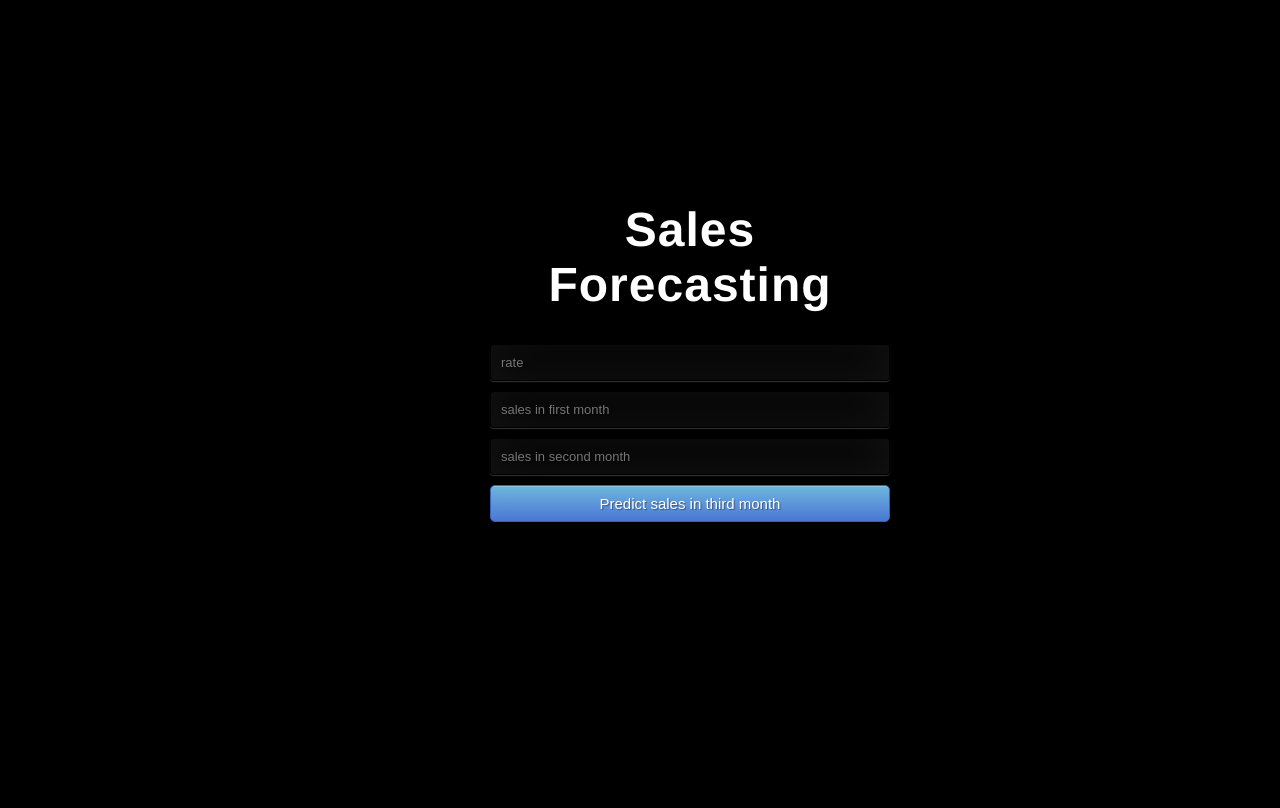
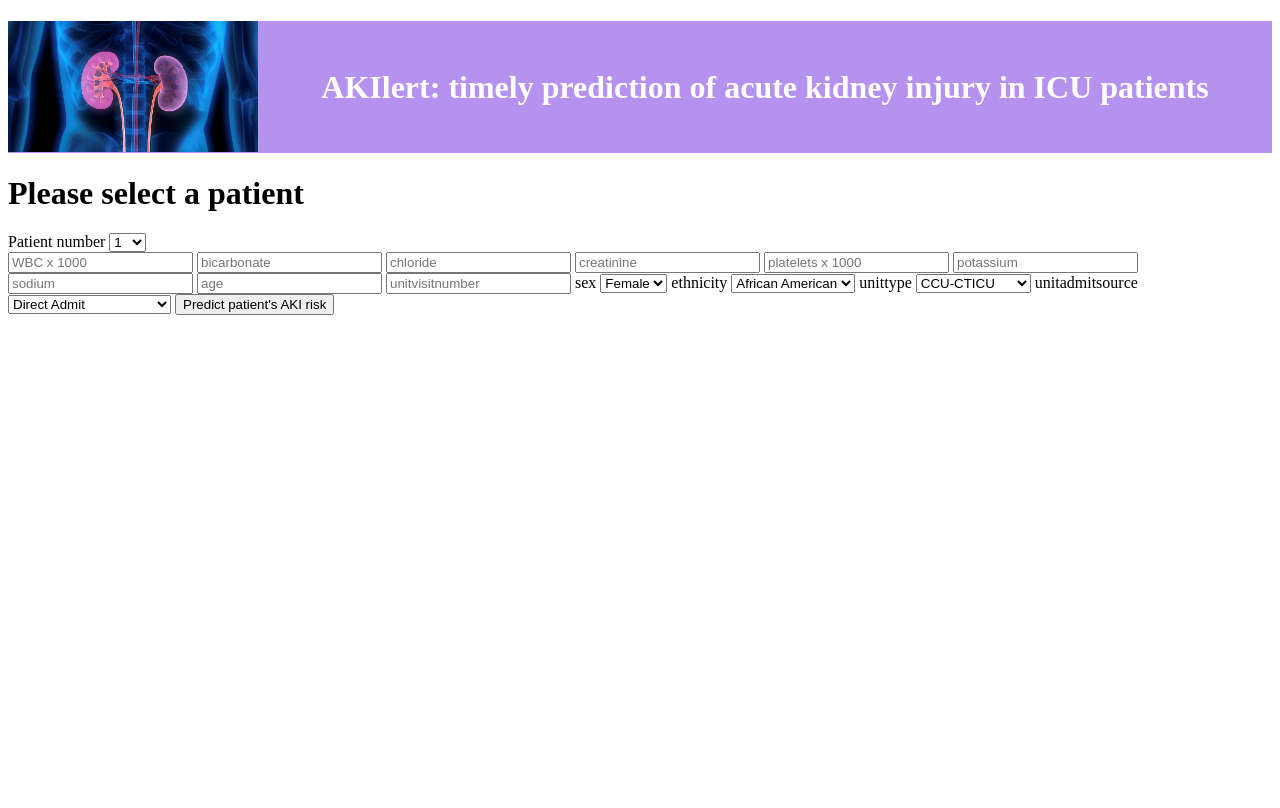
Before and after one commit to zhakhverdyan/AKIlert-app, a Flask app: page / in a window 1280 px wide. After the commit the page ends 315 px from the top, so only its background shows below. Run offline with Flask 2, Linux system fonts and the light colour scheme; parts of the project's set-up code (start-up, migrations or seed data) failed here and were passed over.

Commit message:
initial commit

```diff
--- a/app.py
+++ b/app.py
@@ -1,4 +1,7 @@
 import numpy as np
+import pandas as pd
+import csv
+from collections import OrderedDict
 from flask import Flask, request, jsonify, render_template
 import pickle
 
@@ -11,14 +14,35 @@ def home():
 
 @app.route('/predict',methods=['POST'])
 def predict():
+    d = OrderedDict()
+    with open('column_names.csv') as csvfile:
+        csvreader = csv.reader(csvfile)
+        for row in csvreader:
+            for name in row:
+                d[name] = 0
 
-    int_features = [int(x) for x in request.form.values()]
-    final_features = [np.array(int_features)]
-    prediction = model.predict(final_features)
+    # numerical features, update to actual values
+    num_feat = ["WBC x 1000", "bicarbonate", "chloride", "creatinine", "platelets x 1000", "potassium",\
+         "sodium", "age", "unitvisitnumber"]
+    for feat in num_feat:
+        value = request.form[feat]
+        d[feat] = value
 
-    output = round(prediction[0], 2)
+    # categorical features, update selected values to 1
+    cat_feat = ["sex", "ethnicity", "unittype", "unitadmitsource"]
+    for feat in cat_feat:
+        value = request.form[feat]
+        key_value = feat+'_'+value
+        if key_value in d.keys():
+            d[key_value] = 1
 
-    return render_template('index.html', prediction_text='Sales should be $ {}'.format(output))
+    record = pd.DataFrame(dict(d), columns=list(d.keys()), index=[0])
+    final_features = record.values
+    prediction = np.squeeze(model.predict_proba(final_features.reshape(1, -1)))
+
+    output = round(prediction[1], 3)
+
+    return render_template('index.html', prediction_text='Patient risk is {}'.format(output))
 
 @app.route('/results',methods=['POST'])
 def results():
@@ -26,7 +50,7 @@ def results():
     data = request.get_json(force=True)
     prediction = model.predict([np.array(list(data.values()))])
 
-    output = prediction[0]
+    output = prediction[1]
     return jsonify(output)
 
 if __name__ == "__main__":
--- a/templates/index.html
+++ b/templates/index.html
@@ -1,28 +1,104 @@
-<!DOCTYPE html>
-<html >
+<!doctype html>
+<html>
 <head>
-  <meta charset="UTF-8">
-  <title>Deployment Tutorial 1</title>
-  <link href='https://fonts.googleapis.com/css?family=Pacifico' rel='stylesheet' type='text/css'>
-<link href='https://fonts.googleapis.com/css?family=Arimo' rel='stylesheet' type='text/css'>
-<link href='https://fonts.googleapis.com/css?family=Hind:300' rel='stylesheet' type='text/css'>
-<link href='https://fonts.googleapis.com/css?family=Open+Sans+Condensed:300' rel='stylesheet' type='text/css'>
-<link rel="stylesheet" href="{{ url_for('static', filename='css/style.css') }}">
+    <title>AKIlert demonstration</title>
+    <style type="text/css">
+        .h1 {color:rgb(255, 255, 255);}
+        .h2 {color: rgb(0,0,0)}
+        .header{
+            text-align: center;
+            background-color: rgb(181, 145, 240);
+            color:rgb(255, 255, 255);
+            height: 132px;
+            line-height: 132px;
+        }
+        .chart{
+            margin-top: 30px;
+            text-align: center;
+        }
+    </style>
+</head>
+<body>
 
-</head>
+  <div class="header">
+      <img src="{{url_for('static', filename='PHM_Natl-Kidney-Mnth_header.jpg')}}" align="left" width="250"/>
+      <h1>
+          AKIlert: timely prediction of acute kidney injury in ICU patients
+      </h1>
+  </div>
 
-<body style="background: #000;">
- <div class="login">
-	<h1>Sales Forecasting</h1>
+
+
+<body style="background: rgb(256, 256, 256);">
+ <div class="features">
+	<h1>Please select a patient</h1>
 
      <!-- Main Input For Receiving Query to our ML -->
+     <label for="patient">Patient number</label>
+       <select id="patient" name="patient">
+        <option value="Patient 1">1</option>
+        <option value="Patient 2">2</option>
+        <option value="Patient 3">3</option>
+        <option value="Patient 4">4</option>
+        <option value="Patient 5">5</option>
+        <option value="Patient 6">6</option>
+        <option value="Patient 7">7</option>
+        <option value="Patient 8">8</option>
+        <option value="Patient 9">9</option>
+        <option value="Patient 10">10</option>
+       </select>
+
     <form action="{{ url_for('predict')}}"method="post">
-    	<input type="text" name="rate" placeholder="rate" required="required" />
-        <input type="text" name="sales in first month" placeholder="sales in first month" required="required" />
-		<input type="text" name="sales in second month" placeholder="sales in second month" required="required" />
+      <input type="number" name="WBC x 1000" placeholder="WBC x 1000" required="required" />
+      <input type="number" name="bicarbonate" placeholder="bicarbonate" required="required" />
+      <input type="number" name="chloride" placeholder="chloride" required="required" />
+      <input type="number" name="creatinine" placeholder="creatinine" required="required" />
+      <input type="number" name="platelets x 1000" placeholder="platelets x 1000" required="required" />
+      <input type="number" name="potassium" placeholder="potassium" required="required" />
+      <input type="number" name="sodium" placeholder="sodium" required="required" />
+      <input type="number" name="age" placeholder="age" required="required" />
+      <input type="number" name="unitvisitnumber" placeholder="unitvisitnumber" required="required" />
 
+      <label for="sex">sex</label>
+       <select id="sex" name="sex">
+        <option value="Female">Female</option>
+        <option value="Male">Male</option>
+       </select>
 
-        <button type="submit" class="btn btn-primary btn-block btn-large">Predict sales in third month</button>
+       <label for="ethnicity">ethnicity</label>
+       <select id="ethnicity" name="ethnicity">
+        <option value="African American">African American</option>
+        <option value="Asian">Asian</option>
+        <option value="Caucasian">Caucasian</option>
+        <option value="Hispanic">Hispanic</option>
+        <option value="Native American">Native American</option>
+        <option value="Other/Unknown">Other/Unknown</option>
+       </select>
+
+       <label for="unittype">unittype</label>
+       <select id="unittype" name="unittype">
+        <option value="CCU-CTICU">CCU-CTICU</option>
+        <option value="CTICU">CTICU</option>
+        <option value="Med-Surg ICU">Med-Surg ICU</option>
+        <option value="MICU">MICU</option>
+        <option value="Neuro ICU">Neuro ICU</option>
+        <option value="SICU">Other/Unknown</option>
+       </select>
+
+       <label for="unitadmitsource">unitadmitsource</label>
+       <select id="unitadmitsource" name="unitadmitsource">
+        <option value="Direct Admit">Direct Admit</option>
+        <option value="Emergency Department">Emergency Department</option>
+        <option value="Floor">Floor</option>
+        <option value="ICU to SDU">ICU to SDU</option>
+        <option value="Operating Room">Operating Room</option>
+        <option value="Other Hospital">Other Hospital</option>
+        <option value="Other ICU">Other ICU</option>
+        <option value="Recovery Room">Recovery Room</option>
+        <option value="Step-Down Unit (SDU)">Step-Down Unit (SDU)</option>
+       </select>
+
+      <button type="submit" class="btn btn-primary btn-block btn-large">Predict patient's AKI risk</button>
     </form>
 
    <br>
```
Also changed, not shown: column_names.csv (added, +1 -0 lines), model.py (deleted, +0 -31 lines), requirements.txt (added, +10 -0 lines), sales.csv (deleted, +0 -7 lines), templates/index_copy.html (deleted, +0 -83 lines), static/PHM_Natl-Kidney-Mnth_header.jpg (added), 5 other files.
